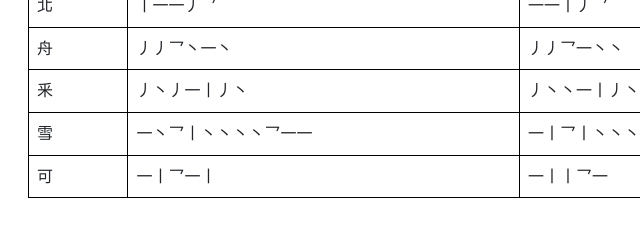
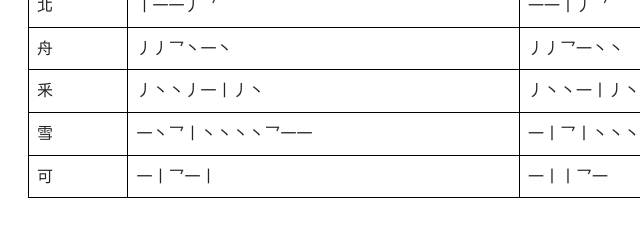
Before and after one commit to t5input/t5input.github.io, a plain HTML site: page about.html in a window 1280 px wide. Shown: the part 3163-3392 px from the top of the page, 116-756 px from the left. Drawn offline with Linux system fonts and the light colour scheme.

Commit message:
Update about.html

```diff
--- a/about.html
+++ b/about.html
@@ -398,7 +398,7 @@
             </tr>
             <tr>
                 <td>釆</td>
-                <td>丿丶丿一丨丿丶</td>
+                <td>丿丶丶丿一丨丿丶</td>
                 <td>丿丶丶一丨丿丶</td>
                 <td>翻 釋</td>
             </tr>
```
